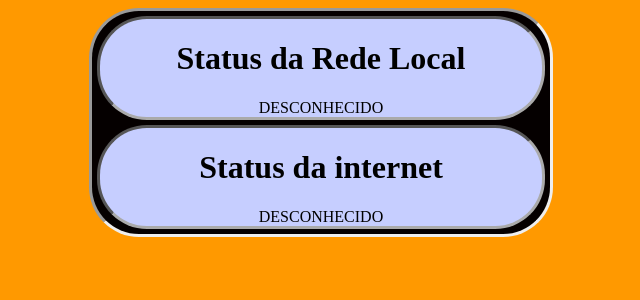
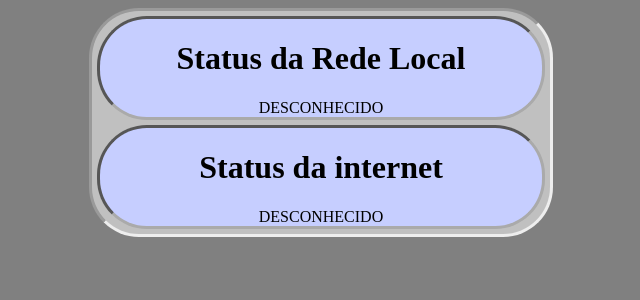
Before and after one commit to dev-drizzithiago/Meus-Projetos-PHP, a PHP site: page / in a window 1280 px wide. Shown: the top 300 px of the page, without its empty margins (319-959 px from the left). Run offline with PHP 8.4, Linux system fonts and the light colour scheme.

Commit message:
Update style.css

```diff
--- a/relatorio_internet_v-txt_v2/style.css
+++ b/relatorio_internet_v-txt_v2/style.css
@@ -2,11 +2,11 @@
 
 
 body {
-    background-color: rgb(255, 153, 0);
+    background-color: #808080 ;
 }
 
 main {
-    background-color: rgb(5, 0, 0);
+    background-color: #c0c0c0;
     border: inset;
     border-radius: 50px;
     margin-left: 400px;
```
